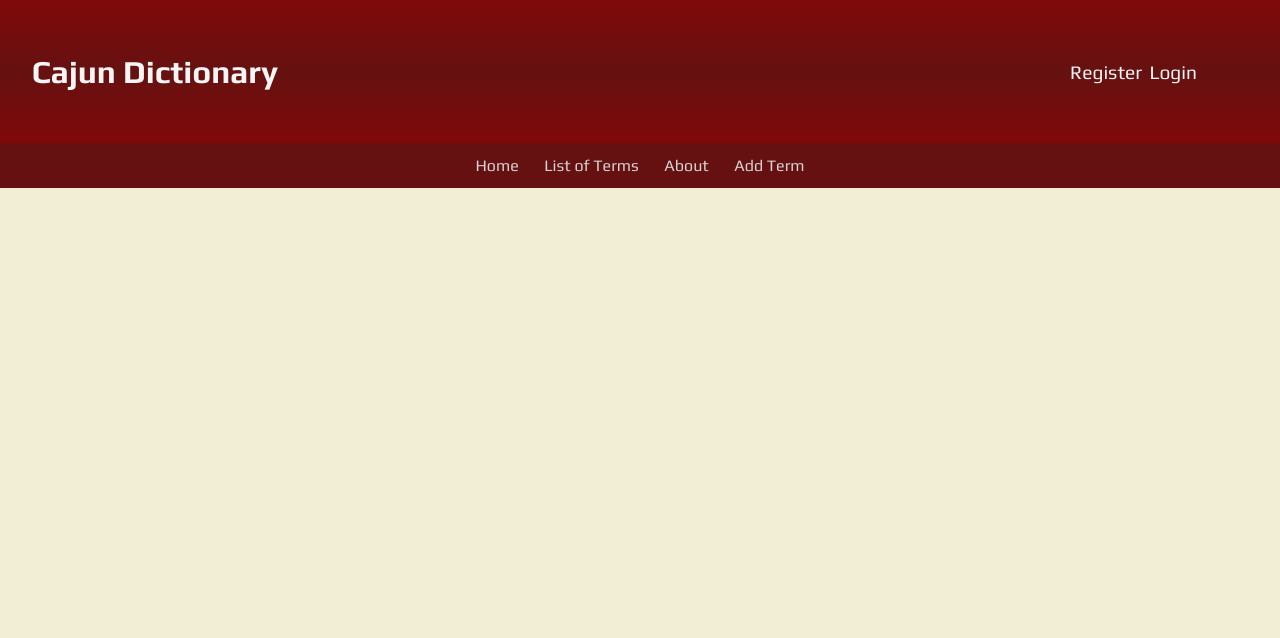
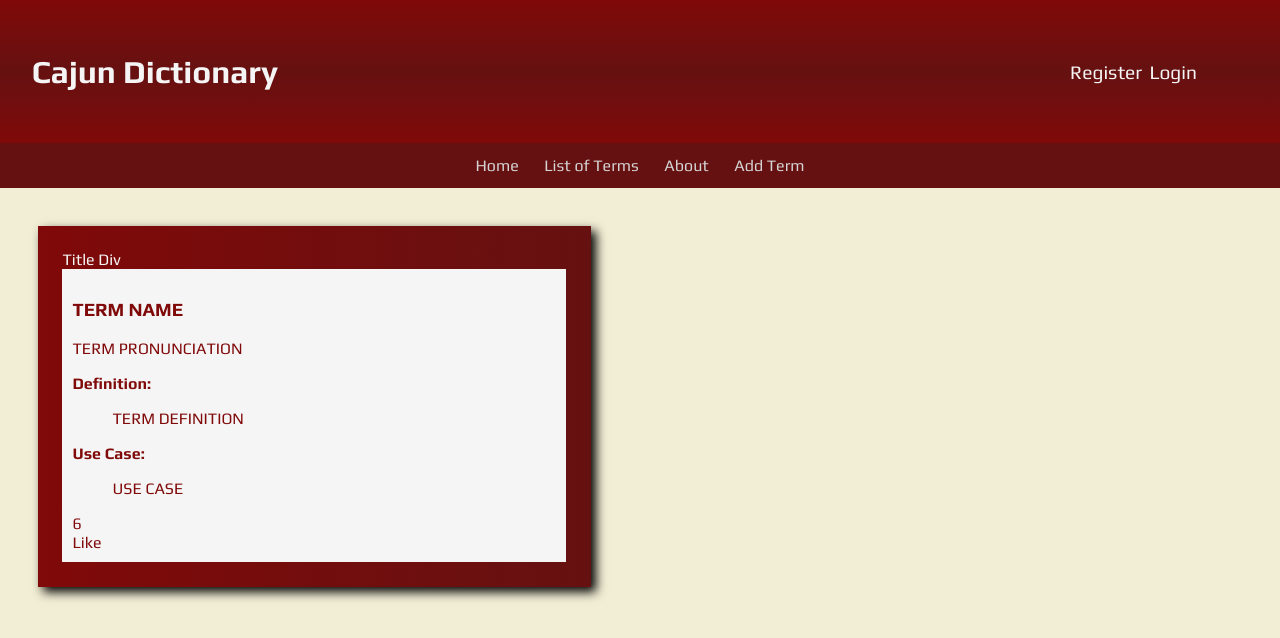
Before and after one commit to ctdupuis/cajun-dictionary, a Next.js app in the folder next-cajun-dictionary/: page / in a window 1280 px wide. Shown: the top 638 px of the page. Built offline with nearby package versions, Linux system fonts and the light colour scheme.

Commit message:
working on rendering cards to home page

```diff
--- a/next-cajun-dictionary/components/layout/Header.jsx
+++ b/next-cajun-dictionary/components/layout/Header.jsx
@@ -3,7 +3,7 @@ import classes from './header.module.css';
 
 export default function Header() {
   return (
-    <header id="section-head" className="bg-gradient">
+    <header className="bg-gradient">
         <div className="container flex space-bet center-align">
             <h1 className={classes.logo}>Cajun Dictionary</h1>
 
--- /dev/null
+++ b/next-cajun-dictionary/components/ui/TermCard.jsx
@@ -0,0 +1,59 @@
+import { Fragment } from "react";
+
+export default function TermCard(props) {
+
+  let title = <div>Title Div</div>;
+
+  // switch (props.type) {
+  //   case "term-of-day":
+  //     title = (
+  //       <div className="title flex space-bet">
+  //         <h3>Term of the Day</h3>
+  //         <span className="date">Date goes here</span>
+  //       </div>
+  //     )
+  //   case "most-liked":
+  //     title = (
+  //       <div className="title flex space-bet">
+  //         <h3>Most Liked Term</h3>
+  //       </div>
+  //     )
+  //   default: <div>Loading...</div>
+  // }
+
+  return (
+    <section className="container bg-red1" style={{width: "45%"}}>
+      {title}
+      <div className="container bg-white">
+        <h3>TERM NAME</h3>
+        <span className="pronounce">TERM PRONUNCIATION</span>
+
+        <div className="definition">
+          <p>
+            <strong>Definition:</strong>
+
+            <blockquote>
+              TERM DEFINITION
+            </blockquote>
+          </p>
+        </div>
+
+        <div className="use-case">
+          <p>
+            <strong>Use Case:</strong>
+
+            <blockquote>
+              USE CASE
+            </blockquote>
+          </p>
+        </div>
+
+        <div className="likes-container">
+          <div className="num_likes">6</div>
+          <div className="like_action">Like</div>
+        </div>
+      </div>
+
+    </section>
+  )
+}
--- a/next-cajun-dictionary/pages/index.js
+++ b/next-cajun-dictionary/pages/index.js
@@ -1,8 +1,12 @@
-import styles from '../styles/Home.module.css'
+import TermCard from '../components/ui/TermCard';
 
 export default function Home() {
   return (
-    <div className={styles.container}>
+    <div className="wrapper">
+      <div className="flex space-even">
+        {/* <TermCard/> */}
+        <TermCard />
+      </div>
     </div>
   )
 }
```
